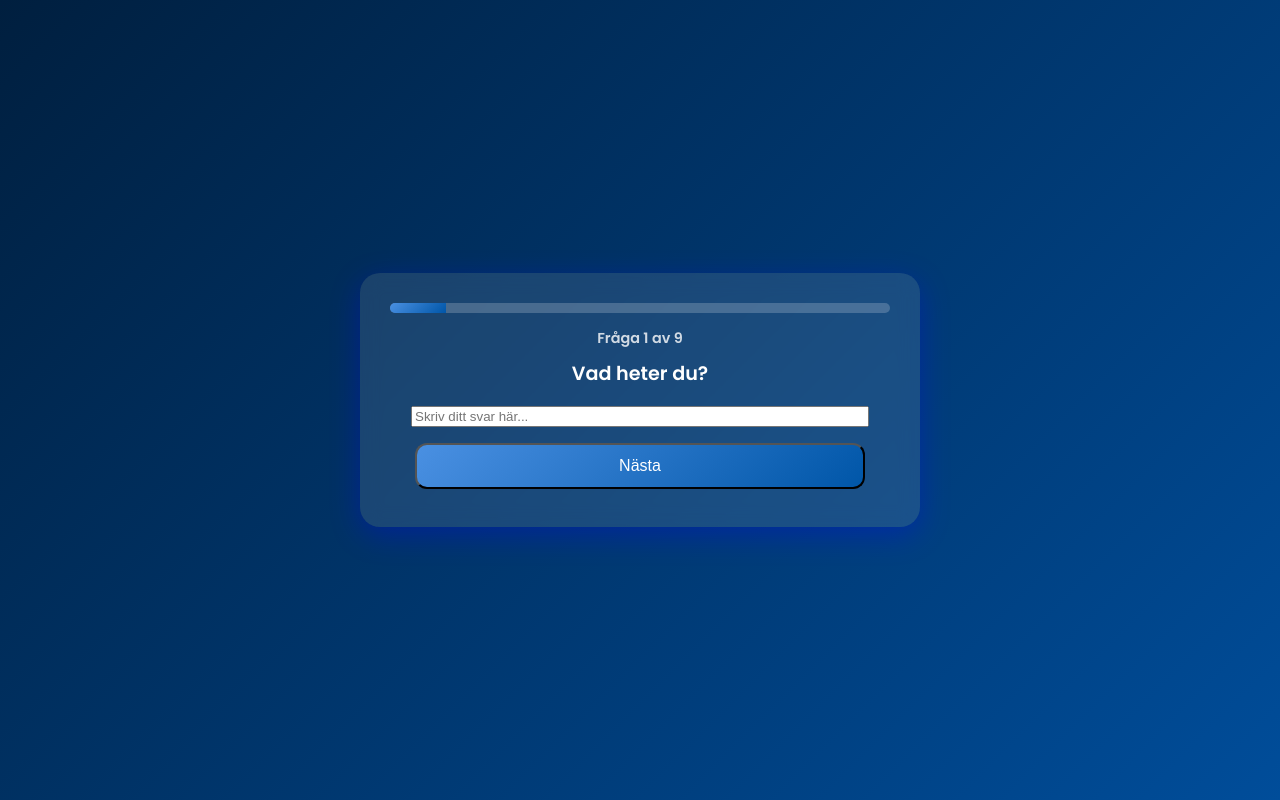
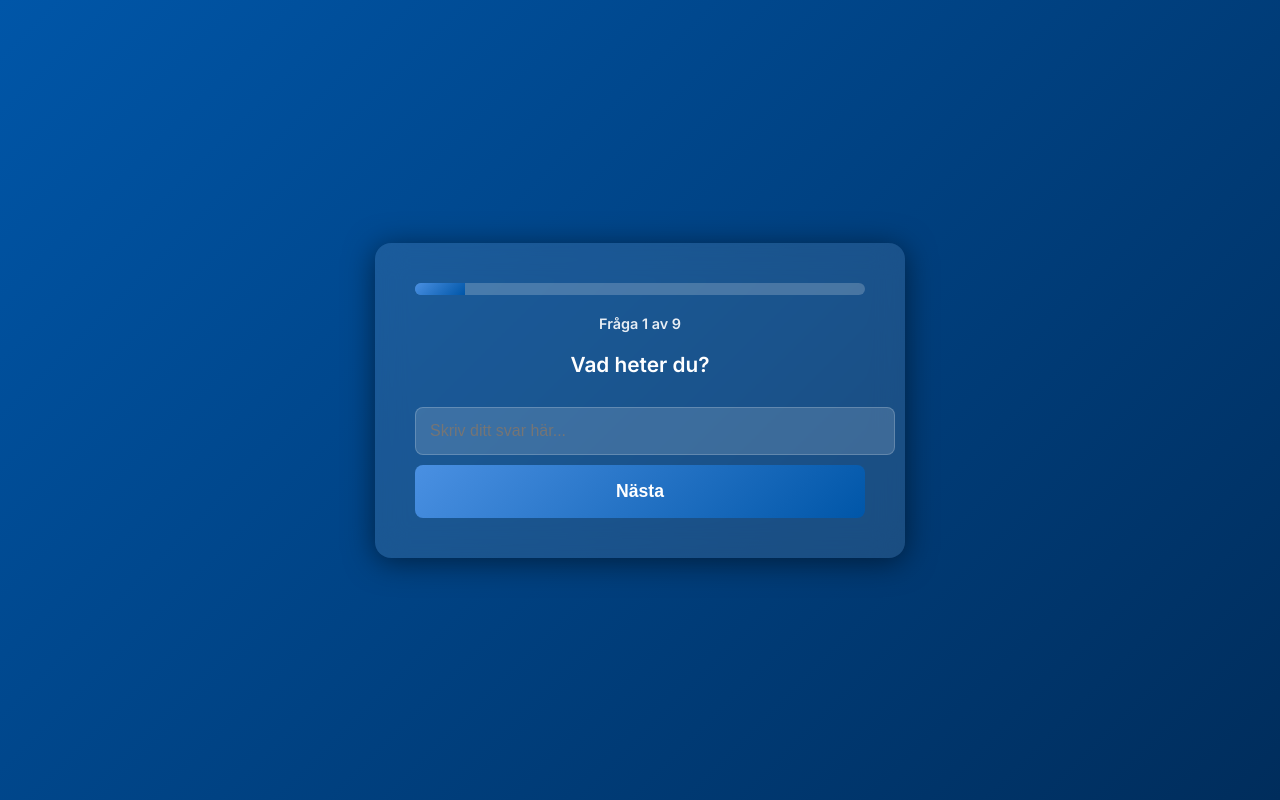
Before and after one commit to qreamy/Ung-Karri-r, a plain HTML site: page index.html in a window 1280 px wide. Drawn offline with Linux system fonts and the light colour scheme.

Commit message:
Update index.html

```diff
--- a/index.html
+++ b/index.html
@@ -4,87 +4,137 @@
   <meta charset="UTF-8">
   <meta name="viewport" content="width=device-width, initial-scale=1.0">
   <title>Ung Karriär - Frågeformulär</title>
-  <link href="https://fonts.googleapis.com/css2?family=Poppins:wght@300;400;600&display=swap" rel="stylesheet">
+  <link href="https://fonts.googleapis.com/css2?family=Inter:wght@400;600&display=swap" rel="stylesheet">
   <style>
+    /* Body styling */
     body {
-      font-family: 'Poppins', sans-serif;
+      font-family: 'Inter', sans-serif;
       margin: 0;
       padding: 0;
       display: flex;
-      flex-direction: column;
       align-items: center;
       justify-content: center;
       min-height: 100vh;
-      background: linear-gradient(135deg, #001f3f, #004d9a);
+      background: linear-gradient(135deg, #0056a8, #002d5c);
       color: #fff;
     }
 
+    /* Container */
     .container {
       background: rgba(255, 255, 255, 0.1);
-      backdrop-filter: blur(10px);
-      border-radius: 20px;
-      padding: 30px;
+      backdrop-filter: blur(15px);
+      border-radius: 16px;
+      padding: 40px;
+      max-width: 450px;
       width: 100%;
-      max-width: 500px;
       text-align: center;
-      box-shadow: 0 8px 30px rgba(0, 0, 255, 0.3);
+      box-shadow: 0 4px 30px rgba(0, 0, 0, 0.5);
+      animation: fadeIn 0.6s ease-out;
     }
 
+    @keyframes fadeIn {
+      from { opacity: 0; transform: translateY(20px); }
+      to { opacity: 1; transform: translateY(0); }
+    }
+
+    /* Progress bar */
     .progress-container {
       width: 100%;
-      height: 10px;
+      height: 12px;
       background: rgba(255, 255, 255, 0.2);
-      border-radius: 50px;
+      border-radius: 6px;
       overflow: hidden;
-      margin-bottom: 15px;
+      margin-bottom: 20px;
     }
 
     .progress-bar {
       height: 100%;
       width: 0%;
       background: linear-gradient(135deg, #4A90E2, #0056A8);
-      transition: width 0.5s ease;
+      transition: width 0.4s ease;
     }
 
+    /* Progress summary */
     .progress-summary {
       font-size: 0.9rem;
       font-weight: 600;
-      margin-bottom: 10px;
-      color: rgba(255, 255, 255, 0.8);
+      color: rgba(255, 255, 255, 0.9);
+      margin-bottom: 20px;
     }
 
+    /* Question */
     .question {
-      font-size: 1.2rem;
-      font-weight: 700;
-      margin-bottom: 10px;
+      font-size: 1.3rem;
+      font-weight: 600;
+      margin-bottom: 20px;
     }
 
-    input, textarea, button {
-      width: 90%;
-      margin: 8px 0;
+    /* Inputs and labels */
+    input, textarea {
+      width: 100%;
+      padding: 14px;
+      margin: 10px 0;
+      border: 1px solid rgba(255, 255, 255, 0.2);
+      border-radius: 8px;
+      background: rgba(255, 255, 255, 0.15);
+      color: #fff;
+      font-size: 1rem;
+      outline: none;
+      transition: border-color 0.3s ease, background-color 0.3s ease;
+    }
+
+    input:focus, textarea:focus {
+      border-color: #4A90E2;
+      background: rgba(255, 255, 255, 0.2);
     }
 
     label {
       display: flex;
       align-items: center;
-      margin: 10px 0;
+      gap: 12px;
+      margin-bottom: 15px;
+      cursor: pointer;
+      font-size: 1rem;
     }
 
     input[type="checkbox"], input[type="radio"] {
-      margin-right: 10px;
+      appearance: none;
+      width: 22px;
+      height: 22px;
+      border: 2px solid #4A90E2;
+      border-radius: 4px;
+      background: none;
+      cursor: pointer;
+      transition: background 0.3s ease, box-shadow 0.3s ease;
     }
 
+    input[type="checkbox"]:checked, input[type="radio"]:checked {
+      background: #4A90E2;
+      box-shadow: 0 0 8px rgba(74, 144, 226, 0.6);
+    }
+
+    /* Buttons */
     button {
-      padding: 12px 16px;
-      font-size: 1rem;
-      border-radius: 12px;
+      width: 100%;
+      padding: 16px;
+      font-size: 1.1rem;
+      font-weight: 600;
+      border-radius: 8px;
+      border: none;
       background: linear-gradient(135deg, #4A90E2, #0056A8);
-      color: white;
+      color: #fff;
       cursor: pointer;
+      transition: transform 0.3s ease, box-shadow 0.3s ease;
     }
 
     button:hover {
-      background: #0056A8;
+      transform: translateY(-4px);
+      box-shadow: 0 8px 20px rgba(0, 0, 0, 0.3);
+    }
+
+    button:disabled {
+      background: rgba(255, 255, 255, 0.3);
+      cursor: not-allowed;
     }
   </style>
 </head>
@@ -165,12 +215,14 @@
     ];
 
     let currentQuestionIndex = 0;
+    const questionContainer = document.getElementById("question-container");
+    const progressBar = document.getElementById("progress-bar");
+    const currentQuestionNumber = document.getElementById("current-question-number");
+    const nextButton = document.getElementById("next-btn");
+    const submitButton = document.getElementById("submit-btn");
 
     function loadQuestion() {
       const currentQuestion = questions[currentQuestionIndex];
-      const questionContainer = document.getElementById("question-container");
-      const progressBar = document.getElementById("progress-bar");
-
       questionContainer.innerHTML = `
         <div class="question">${currentQuestion.question}</div>
         ${currentQuestion.type === "checkbox" || currentQuestion.type === "radio" ? `
@@ -186,13 +238,11 @@
           <input type="${currentQuestion.type}" name="${currentQuestion.name}" placeholder="Skriv ditt svar här...">
         `}
       `;
-
-      document.getElementById("current-question-number").textContent = currentQuestionIndex + 1;
+      currentQuestionNumber.textContent = currentQuestionIndex + 1;
       progressBar.style.width = `${((currentQuestionIndex + 1) / questions.length) * 100}%`;
     }
 
-    document.getElementById("next-btn").addEventListener("click", () => {
-      const questionContainer = document.getElementById("question-container");
+    nextButton.addEventListener("click", () => {
       const inputs = questionContainer.querySelectorAll("input, textarea");
       let isValid = true;
 
@@ -208,12 +258,13 @@
       }
 
       currentQuestionIndex++;
+
       if (currentQuestionIndex < questions.length) {
         loadQuestion();
       } else {
-        document.getElementById("question-container").style.display = "none";
-        document.getElementById("next-btn").style.display = "none";
-        document.getElementById("submit-btn").style.display = "block";
+        questionContainer.style.display = "none";
+        nextButton.style.display = "none";
+        submitButton.style.display = "block";
       }
     });
 
```
